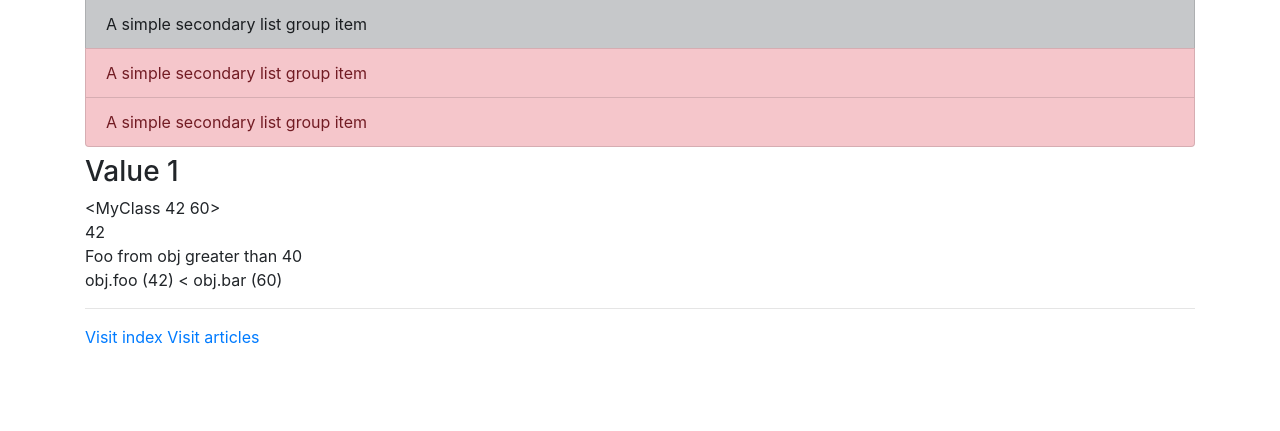
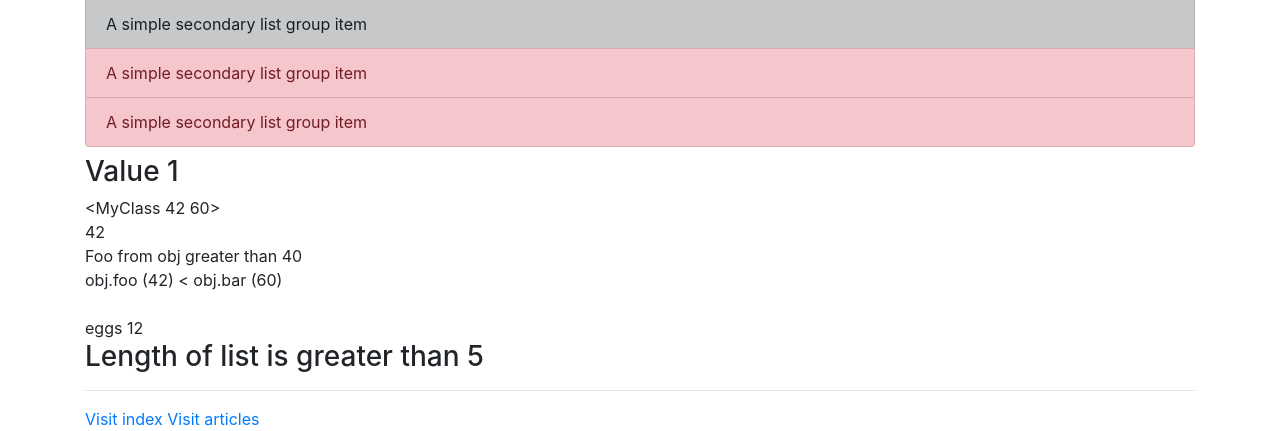
Before and after one commit to DmitryGulitsky/python-django-training, a Django app: page /homepage/articles/ in a window 1280 px wide. Shown: the part 1244-1675 px from the top of the page. Before the commit the page ends 1588 px from the top, so only its background shows below. Run offline with Django 3.2, Linux system fonts and the light colour scheme; some libraries are stand-ins or nearby versions.

Commit message:
Add filter to articles

```diff
--- a/myproject/homepage/templates/homepage/articles.html
+++ b/myproject/homepage/templates/homepage/articles.html
@@ -67,5 +67,15 @@ Articles
 		{% if obj.foo < obj.bar %}
 			<div>obj.foo ({{ obj.foo }}) < obj.bar ({{ obj.bar }})</div>
 		{% endif %}
+			<br>
+		{{ obj.data.spam  }}
+		{{ obj.list.2  }}
+
+		{% if obj.list|length > 5 %}
+			<h3>Length of list is greater than 5</h3>
+		{% else %}
+			<h3>Length of list is lower or equal 5</h3>
+		{% endif %}
 	</div>
+
 {% endblock %}
--- a/myproject/homepage/views.py
+++ b/myproject/homepage/views.py
@@ -13,6 +13,8 @@ def index_page(request):
 @require_GET
 def articles(request):
     my_obj = MyClass()
+    my_obj.data = {'spam': 'eggs'}
+    my_obj.list = list(range(10, 20))
     args = {
         'articles': list(range(1, 8)),
         # 'articles': [],
```
Lines whose indentation alone changed are shown as unchanged.
